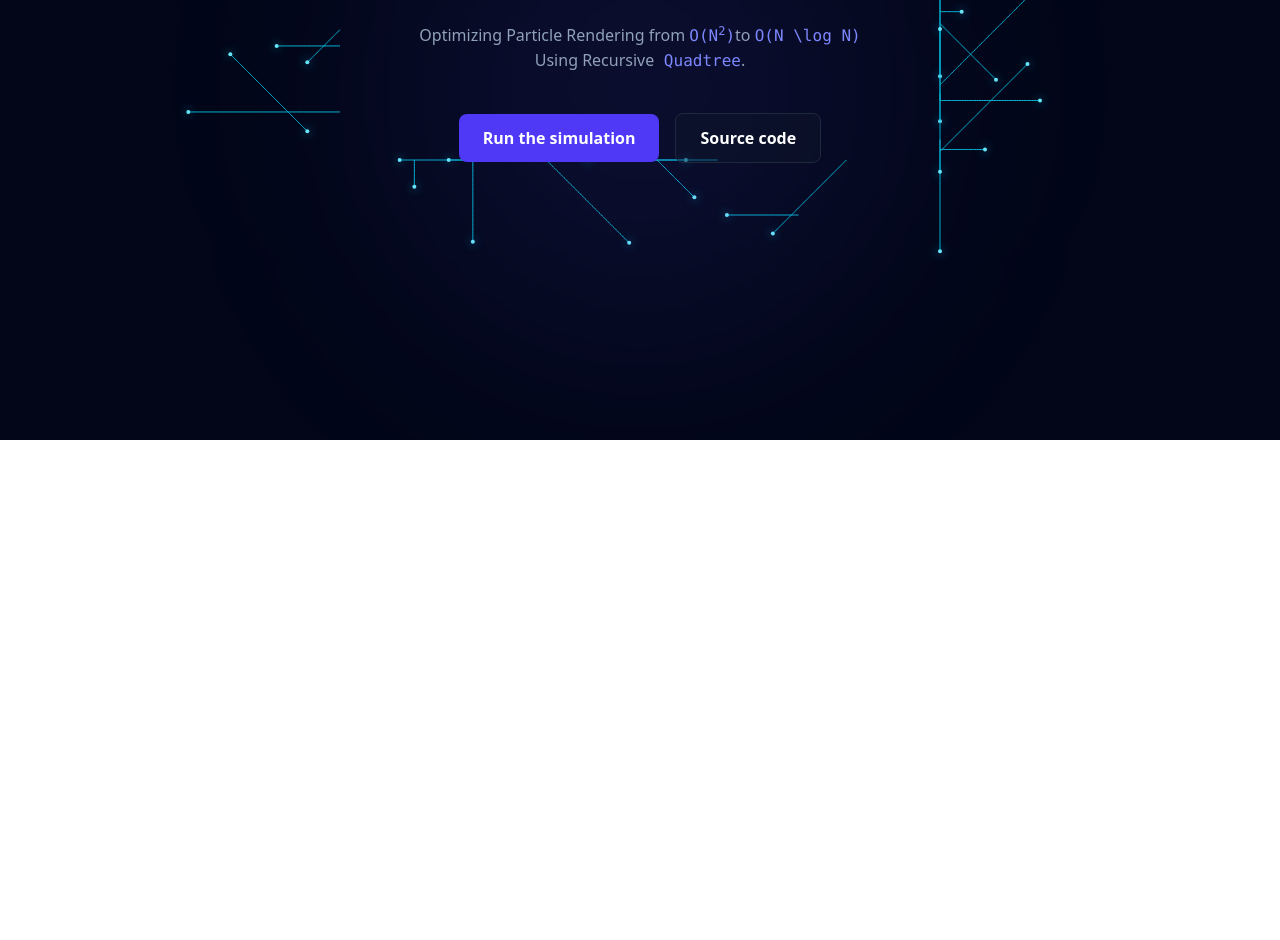
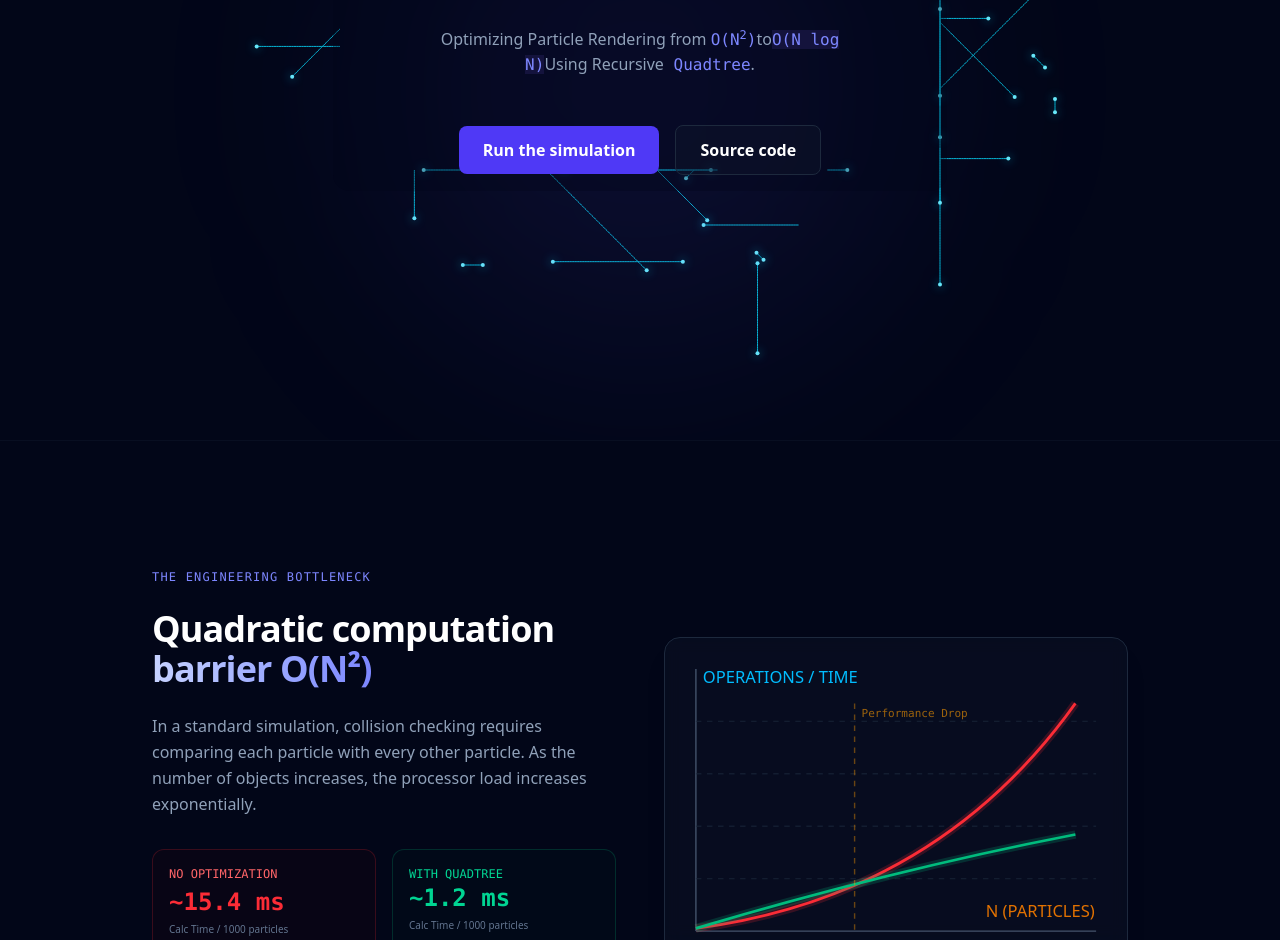
Before and after one commit to IVShelkunov/physics-particles-visualizer, a Next.js app: page / in a window 1280 px wide. Shown: the part 360-1300 px from the top of the page. Before the commit the page ends 800 px from the top, so only its background shows below. Built offline with nearby package versions, Linux system fonts and the light colour scheme.

Commit message:
feat(ui): build technical challenge section with decomposed components and SVG chart

```diff
--- a/src/app/page.tsx
+++ b/src/app/page.tsx
@@ -1,37 +1,22 @@
-import ActionButton from "@/components/ui/ActionButton";
+import InfoSection from "@/components/shared/InfoSection";
+import PresentCard from "@/components/shared/PresentCard";
 import CircuitBackground from "@/components/ui/CircuitBackground";
+import SvgChart from "@/components/ui/SvgChart";
 
 export default function Home() {
   return (
-    <main className="relative flex min-h-screen overflow-hidden flex-col items-center justify-center bg-slate-950 text-white p-6 gap-2">
-      <CircuitBackground />
-      <div className="z-10 absolute top-1/4 left-1/2 -translate-x-1/2 w-125 h-125 bg-indigo-500/10 rounded-full blur-[120px] pointer-events-none"></div>
-      <p className="z-10 text-xs font-thin border border-indigo-100 font-mono tracking-widest px-3 py-1">
-        NEXT.JS + CANVAS API EXPERIMENT
-      </p>
-      <h1 className=" z-10 text-3xl lg:text-5xl text-center font-extrabold tracking-tight text-transparent bg-clip-text bg-linear-to-r from-white via-slate-200 to-indigo-400 mb-4">
-        Physics engine on Canvas
-      </h1>
-      <p className="z-10  text-slate-400 lg:mb-8  max-w-md text-center">
-        Optimizing Particle Rendering from{" "}
-        <code className="text-indigo-400">
-          O(N<sup>2</sup>)
-        </code>
-        to <code className="text-indigo-400">O(N \log N)</code> Using Recursive
-        <code className="text-indigo-400"> Quadtree</code>.
-      </p>
-      <div className="flex flex-col sm:flex-row items-center justify-center gap-4 z-10 %">
-        <ActionButton
-          variant="main"
-          text="Run the simulation"
-          link="/simulation"
-        />
-        <ActionButton
-          variant="secondary"
-          text="Source code"
-          link="https://github.com/IVShelkunov/physics-particles-visualizer"
-        />
-      </div>
-    </main>
+    <div className="bg-slate-950 text-white min-h-screen selection:bg-indigo-500/30">
+      <header className="relative min-h-screen overflow-hidden flex flex-col items-center justify-center p-6">
+        <CircuitBackground />
+        <div className="z-10 absolute top-1/4 left-1/2 -translate-x-1/2 w-125 h-125 bg-indigo-500/10 rounded-full blur-[120px] pointer-events-none" />
+        <PresentCard />
+      </header>
+      <section className="relative z-10 bg-slate-950 border-t border-slate-900/50">
+        <div className="py-20 md:py-32 px-6 max-w-5xl mx-auto grid grid-cols-1 md:grid-cols-2 gap-12 items-center">
+          <InfoSection />
+          <SvgChart />
+        </div>
+      </section>
+    </div>
   );
 }
--- /dev/null
+++ b/src/components/shared/InfoSection.tsx
@@ -0,0 +1,36 @@
+import ScoreCard from "../ui/ScoreCard";
+
+export default function InfoSection() {
+  return (
+    <div className="col-span-1 md:col-start-1 flex flex-col gap-6">
+      <span className="text-xs font-mono uppercase tracking-widest text-indigo-400">
+        The Engineering Bottleneck
+      </span>
+      <h2 className="text-3xl md:text-4xl font-bold tracking-tight">
+        Quadratic computation
+        <br />
+        <span className="text-transparent bg-clip-text bg-linear-to-r from-indigo-200 to-indigo-400">
+          barrier O(N²)
+        </span>
+      </h2>
+      <p className="text-slate-400 leading-relaxed text-sm md:text-base">
+        In a standard simulation, collision checking requires comparing each
+        particle with every other particle. As the number of objects increases,
+        the processor load increases exponentially.
+      </p>
+      <div className="grid grid-cols-2 gap-4 my-2">
+        <ScoreCard color="red" title="No optimization" score={15.4} />
+        <ScoreCard color="green" title="With quadtree" score={1.2} />
+      </div>
+      <p className="text-slate-400 leading-relaxed text-sm">
+        The Quadtree algorithm dynamically partitions 2D space into recursive
+        quadrants. This transforms global collision detection into a local one,
+        reducing the complexity to
+        <code className="text-indigo-300 font-mono bg-indigo-950/60 px-1.5 py-0.5 rounded mx-1 text-xs font-semibold">
+          O(N log N)
+        </code>
+        .
+      </p>
+    </div>
+  );
+}
--- /dev/null
+++ b/src/components/shared/PresentCard.tsx
@@ -0,0 +1,38 @@
+import ActionButton from "../ui/ActionButton";
+
+export default function PresentCard() {
+  return (
+    <div className="flex flex-col p-4 rounded-2xl bg-slate-950/30 z-30 items-center gap-4">
+      <p className="z-10 text-xs font-thin border border-indigo-100 font-mono tracking-widest px-3 py-1">
+        NEXT.JS + CANVAS API EXPERIMENT
+      </p>
+      <h1 className=" z-10 text-3xl lg:text-5xl text-center font-extrabold tracking-tight text-transparent bg-clip-text bg-linear-to-r from-white via-slate-200 to-indigo-400 mb-4">
+        Physics engine on Canvas
+      </h1>
+      <p className="z-10  text-slate-400 lg:mb-8  max-w-md text-center">
+        Optimizing Particle Rendering from{" "}
+        <code className="text-indigo-400">
+          O(N<sup>2</sup>)
+        </code>
+        to
+        <code className="text-indigo-400 font-mono  bg-indigo-950/60">
+          O(N log N)
+        </code>
+        Using Recursive
+        <code className="text-indigo-400"> Quadtree</code>.
+      </p>
+      <div className="flex flex-col sm:flex-row items-center justify-center gap-4 z-10 %">
+        <ActionButton
+          variant="main"
+          text="Run the simulation"
+          link="/simulation"
+        />
+        <ActionButton
+          variant="secondary"
+          text="Source code"
+          link="https://github.com/IVShelkunov/physics-particles-visualizer"
+        />
+      </div>
+    </div>
+  );
+}
--- a/src/components/ui/CircuitBackground.tsx
+++ b/src/components/ui/CircuitBackground.tsx
@@ -41,7 +41,6 @@ export default function CircuitBackground() {
       lines.forEach((line) => {
         drawLine(ctx, line, width, height);
       });
-      console.log(lines);
       animationId = requestAnimationFrame(loop);
     };
     animationId = requestAnimationFrame(loop);
--- /dev/null
+++ b/src/components/ui/ScoreCard.tsx
@@ -0,0 +1,39 @@
+import { cn } from "@/lib/utils/clsx";
+
+interface ScoreCardProps {
+  color: "red" | "green";
+  title: string;
+  score: number;
+}
+export default function ScoreCard({ color, title, score }: ScoreCardProps) {
+  return (
+    <div
+      className={cn(
+        "p-4 rounded-xl border",
+        color === "red"
+          ? " border-red-500/20 bg-red-950/10"
+          : "border-emerald-500/20 bg-emerald-950/10",
+      )}
+    >
+      <div
+        className={cn(
+          "text-xs font-mono uppercase",
+          color === "red" ? "text-red-400 mb-1" : "text-emerald-400 ",
+        )}
+      >
+        {title}
+      </div>
+      <div
+        className={cn(
+          "text-2xl font-bold font-mono",
+          color === "red" ? "text-red-500" : "text-emerald-400",
+        )}
+      >
+        ~{score} ms
+      </div>
+      <p className="text-[10px] text-slate-500 mt-1">
+        Calc Time / 1000 particles
+      </p>
+    </div>
+  );
+}
--- /dev/null
+++ b/src/components/ui/SvgChart.tsx
@@ -0,0 +1,102 @@
+export default function SvgChart() {
+  return (
+    <div className="md:col-start-2 col-span-1 bg-slate-900/40 border border-slate-800 rounded-2xl p-6 shadow-xl backdrop-blur-sm flex flex-col">
+      <svg viewBox="0 0 300 200" className="w-full h-auto">
+        {/*axis Y */}
+        <line
+          x1={5}
+          y1={195}
+          x2={5}
+          y2={5}
+          className="stroke-slate-600 stroke-1"
+        />
+        {/*axis X */}
+        <line
+          x1={5}
+          y1={195}
+          x2={295}
+          y2={195}
+          className="stroke-slate-600 stroke-1"
+        />
+        {/*gridx */}
+        <line
+          x1="5"
+          y1="43"
+          x2="295"
+          y2="43"
+          className="stroke-slate-800/60"
+          strokeDasharray="4 4"
+        />
+        <line
+          x1="5"
+          y1="81"
+          x2="295"
+          y2="81"
+          className="stroke-slate-800/60"
+          strokeDasharray="4 4"
+        />
+        <line
+          x1="5"
+          y1="119"
+          x2="295"
+          y2="119"
+          className="stroke-slate-800/60"
+          strokeDasharray="4 4"
+        />
+        <line
+          x1="5"
+          y1="157"
+          x2="295"
+          y2="157"
+          className="stroke-slate-800/60"
+          strokeDasharray="4 4"
+        />
+        <text x={10} y={15} className="fill-sky-400 text-xs">
+          {"Operations / Time".toUpperCase()}
+        </text>
+        <text x={215} y={185} className="fill-amber-600 text-xs">
+          {"N (Particles)".toUpperCase()}
+        </text>
+        {/*curves */}
+        <path
+          d="M 5 193  Q 180 170,280 30"
+          className="fill-none stroke-red-500/20 stroke-[6px] "
+        />
+        <path
+          d="M 5 193  Q 180 170,280 30"
+          className="fill-none stroke-red-500 stroke-2 "
+        />
+        <path
+          d="M 5 193 Q 150 150, 280 125"
+          className="fill-none stroke-emerald-500/20 stroke-[6px]"
+        />
+        <path
+          d="M 5 193 Q 150 150, 280 125"
+          className="fill-none stroke-emerald-500 stroke-2"
+        />
+        {/*bottleneck Line */}
+        <line
+          x1="120"
+          y1="30"
+          x2="120"
+          y2="195"
+          className="stroke-amber-500/40 stroke-1"
+          strokeDasharray="4 4"
+        />
+        <text x="125" y="40" className="fill-amber-500/60 text-[8px] font-mono">
+          Performance Drop
+        </text>
+      </svg>
+      <div className="flex flex-col md:flex-row items-start justify-center gap-4">
+        <div className="flex gap-2 justify-center items-center">
+          <div className=" inline-block w-4 h-4 rounded-full bg-red-500"></div>
+          <span>Naive O(N²)</span>
+        </div>
+        <div className="flex gap-2 justify-center items-center">
+          <div className=" inline-block w-4 h-4 rounded-full bg-emerald-500"></div>
+          <span>Optimized O(N log N)</span>
+        </div>
+      </div>
+    </div>
+  );
+}
--- a/src/lib/circuit/circuitUtils.ts
+++ b/src/lib/circuit/circuitUtils.ts
@@ -18,7 +18,7 @@ export const createLine = (width: number, height: number): ILine => {
     switch (side) {
         case 'top':
             x = centerX + (Math.random() - 0.5) * 600;
-            y = centerY - 120;
+            y = centerY - 130;
             directions = [
                 { vx: 0, vy: -speed },
                 { vx: diagSpeed, vy: -diagSpeed },
@@ -29,7 +29,7 @@ export const createLine = (width: number, height: number): ILine => {
             break;
         case 'left':
             x = centerX - 300;
-            y = centerY + (Math.random() - 0.5) * 240;
+            y = centerY + (Math.random() - 0.5) * 260;
             directions = [
                 { vx: 0, vy: -speed },
                 { vx: -diagSpeed, vy: -diagSpeed },
@@ -40,7 +40,7 @@ export const createLine = (width: number, height: number): ILine => {
             break;
         case 'right':
             x = centerX + 300;
-            y = centerY + (Math.random() - 0.5) * 240;
+            y = centerY + (Math.random() - 0.5) * 260;
             directions = [
                 { vx: 0, vy: -speed },
                 { vx: diagSpeed, vy: -diagSpeed },
@@ -51,7 +51,7 @@ export const createLine = (width: number, height: number): ILine => {
             break;
         case 'down':
             x = centerX + (Math.random() - 0.5) * 600;
-            y = centerY + 120;
+            y = centerY + 130;
             directions = [
                 { vx: -speed, vy: 0 },
                 { vx: -diagSpeed, vy: diagSpeed },
```
